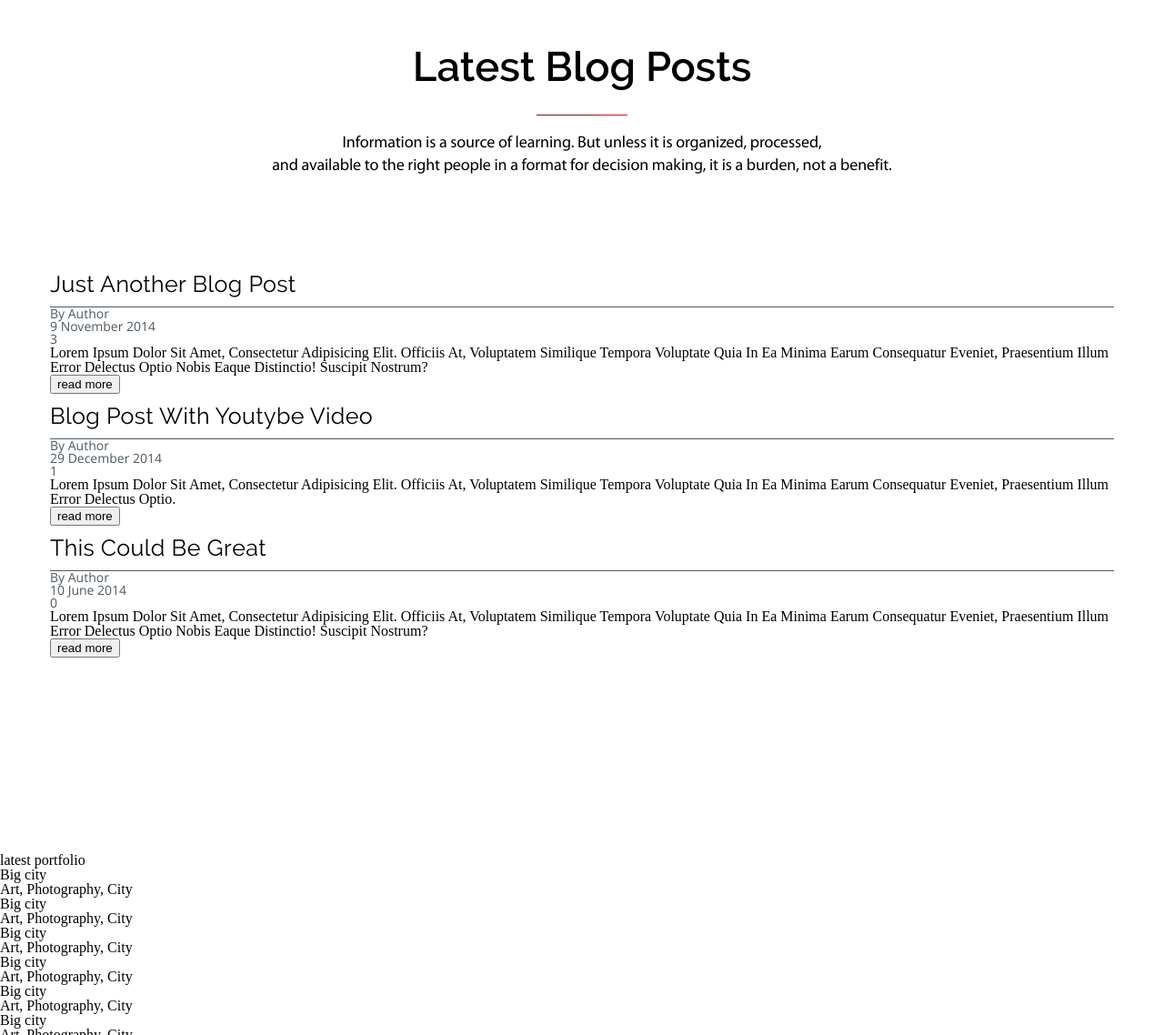
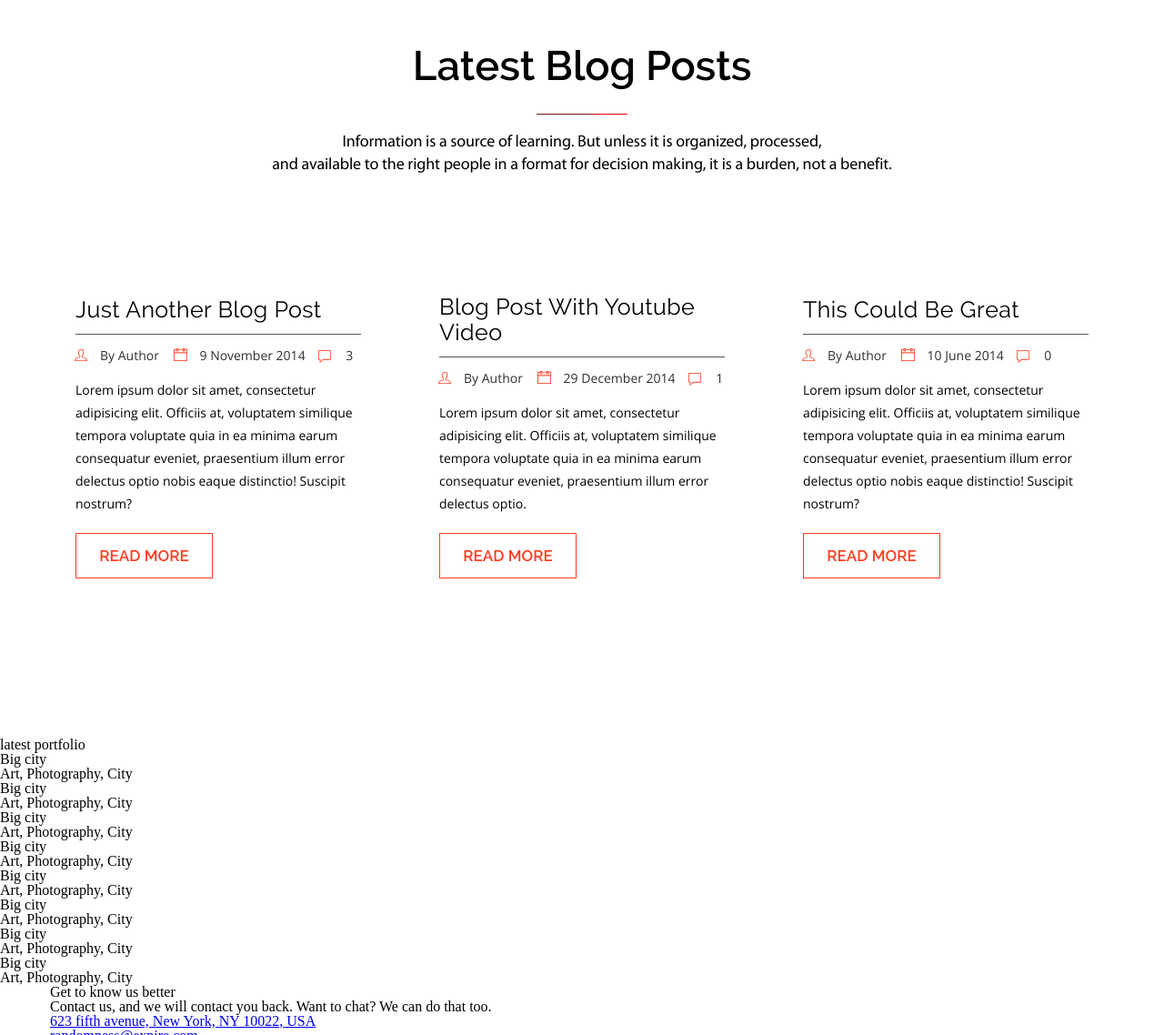
Before and after one commit to KseniyaSokolovskaya/hiqo-sokolovskaya-markup, a website: page index.html in a window 1280 px wide. Shown: the part 1868-3006 px from the top of the page at 91% size. Drawn offline with nearby package versions, Linux system fonts and the light colour scheme; files that its build step writes are made by us from their sources.

Commit message:
feat: add post inner

```diff
--- a/index.html
+++ b/index.html
@@ -101,14 +101,12 @@
                       </ul>
                     </div>
                     <div class="post__description">
-                      <p>
-                        Lorem ipsum dolor sit amet, consectetur adipisicing elit. Officiis at, voluptatem similique tempora voluptate quia in ea minima earum consequatur eveniet, praesentium illum error delectus optio nobis eaque distinctio! Suscipit nostrum?
-                      </p>
+                      <p>Lorem ipsum dolor sit amet, consectetur adipisicing elit. Officiis at, voluptatem similique tempora voluptate quia in ea minima earum consequatur eveniet, praesentium illum error delectus optio nobis eaque distinctio! Suscipit nostrum?</p>
                     </div>
                     <button class="btn post__button">read more</button>
                   </div>
                   <div class="post__item">
-                    <h3 class="post__title"><a>blog post with youtybe video</a></h3>
+                    <h3 class="post__title"><a>blog post with youtube video</a></h3>
                     <div class="post__info">
                       <ul class="post-info">
                         <li class="post-info__item post-info__item_author">by author</li>
@@ -117,13 +115,11 @@
                       </ul>
                     </div>
                     <div class="post__description">
-                      <p>
-                        Lorem ipsum dolor sit amet, consectetur adipisicing elit. Officiis at, voluptatem similique tempora voluptate quia in ea minima earum consequatur eveniet, praesentium illum error delectus optio.
-                      </p>
+                      <p>Lorem ipsum dolor sit amet, consectetur adipisicing elit. Officiis at, voluptatem similique tempora voluptate quia in ea minima earum consequatur eveniet, praesentium illum error delectus optio.</p>
                     </div>
                     <button class="btn post__button">read more</button>
                   </div>
-                  <div class="post__item">
+                  <div class="post__item post__item_last">
                     <h3 class="post__title"><a>this could be great</a></h3>
                     <div class="post__info">
                       <ul class="post-info">
@@ -133,9 +129,7 @@
                       </ul>
                     </div>
                     <div class="post__description">
-                      <p>
-                        Lorem ipsum dolor sit amet, consectetur adipisicing elit. Officiis at, voluptatem similique tempora voluptate quia in ea minima earum consequatur eveniet, praesentium illum error delectus optio nobis eaque distinctio! Suscipit nostrum?
-                      </p>
+                      <p>Lorem ipsum dolor sit amet, consectetur adipisicing elit. Officiis at, voluptatem similique tempora voluptate quia in ea minima earum consequatur eveniet, praesentium illum error delectus optio nobis eaque distinctio! Suscipit nostrum?</p>
                     </div>
                     <button class="btn post__button">read more</button>
                   </div>
--- a/scss/_variables.scss
+++ b/scss/_variables.scss
@@ -6,6 +6,7 @@ $color-pgn-border: #abb3c0;
 $color-txt-base: #4e5860;
 $color-secondary: #656d7a;        // stats-section
 $color-txt-primary: #fafafa;
+$color-txt-icon: #303030;
 
 
 
--- a/scss/components/_common.scss
+++ b/scss/components/_common.scss
@@ -119,6 +119,8 @@ body {
 .btn-wrapper {
   padding: 34px 0;
 
+}
+
 .btn {
   @include font($font-base, 600, 17px);
   width: 151px;
@@ -136,7 +138,6 @@ body {
     background-color: $color-btn-hover;
     border-color: $color-btn-hover;
     cursor: pointer;
-    }
   }
 }
 
@@ -231,10 +232,10 @@ body {
 .stats-section {
   background-color: $color-secondary;
   color: $color-txt-primary;
+  padding: 29px 0 96px;
 
   .stats {
     @include font ($font-base, normal, 40px);
-    padding: 29px 0;
 
     &__item {
       float: left;
@@ -288,7 +289,7 @@ body {
 }
 
 .blog-section {
-  padding: 115px 0;
+  padding: 47px 0;
 
   .title__heading {
     text-transform: capitalize;
@@ -310,32 +311,97 @@ body {
   }
 }
 .post {
+  font-size: 0px;
+
   &__item {
+    @include font($font-primary, normal, 14px);
     text-transform: capitalize;
+    width: 33.33333%;
+    max-width: 370px;
+    padding: 28px;
+    display: inline-block;
+    line-height: 25px;
+    margin-right: 30px;
+
+    &_last {
+      margin-right: 0 !important;
+    }
   }
 
   &__title {
-    padding: 12px 0;
+    padding: 10px 0 11px;
     border-bottom: 1px solid $color-txt-base;
 
-
-    a{
+    a {
       @include font($font-base, normal, 25px);
-
       letter-spacing: 0.4px;
-
 
       &:hover {
         color: $color-btn-hover;
       }
-
     }
-
   }
 
   &__info {
     @include font($font-primary, normal, 14px);
-    color: $color-txt-base;
+    color: $color-txt-icon;
+  }
+
+  &-info {
+    position: relative;
+
+    &__item {
+      display: inline-block;
+      position: relative;
+      padding: 10px 14px 0 27px;
+
+      &::before {
+        @include pseudo("", 20px, 20px);
+      }
+
+      &_author::before {
+        background: url(images/icon-user.png) no-repeat;
+        background-size: 14px 13px;
+        top: 16px;
+        left: -1px;
+      }
+
+      &_data::before {
+        background: url(images/icon-calendar.png) no-repeat;
+        background-size: 15px 14px;
+        top: 15px;
+        left: -2px;
+      }
+
+      &_comments:before {
+        background: url(images/icon-comments.png) no-repeat;
+        background-size: 14px 14px;
+        padding-right: 0;
+        top: 17px;
+        left: -3px;
+      }
+
+      &_comments {
+        padding: 10px 0 0 27px;
+      }
+    }
+  }
+
+  &__description {
+    padding: 13px 0 15px;
+    line-height: 25px;
+    text-transform: none;
+  }
+
+  &__button {
+    color: $color-btn-hover;
+    border: 1px solid $color-btn-hover;
+    margin-top: 5px;
+
+    &:hover {
+      background-color: $color-btn-hover;
+      color: $color-txt-primary;
+    }
   }
 }
 
```
Also changed, not shown: assets/images/icon-calendar.png (added), assets/images/icon-comments.png (added), assets/images/icon-user.png (added). Lines whose indentation alone changed are shown as unchanged.
